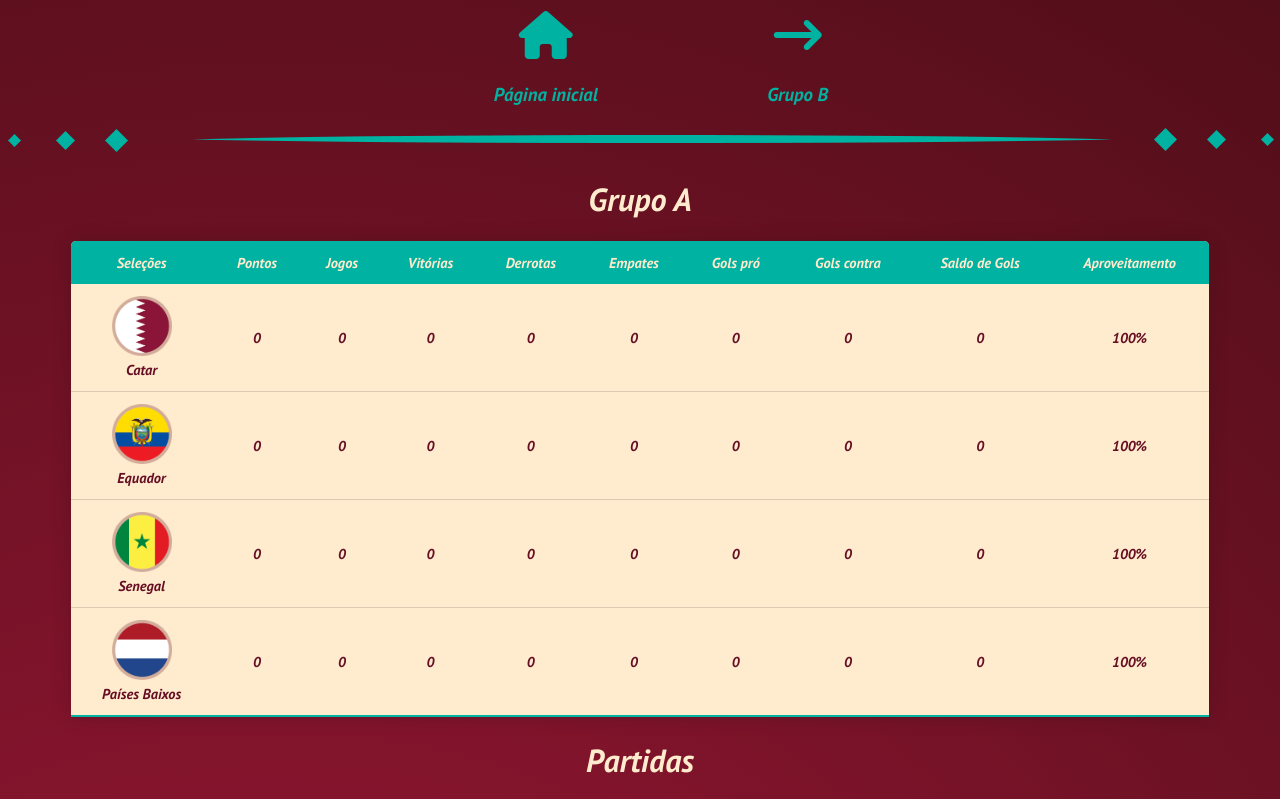
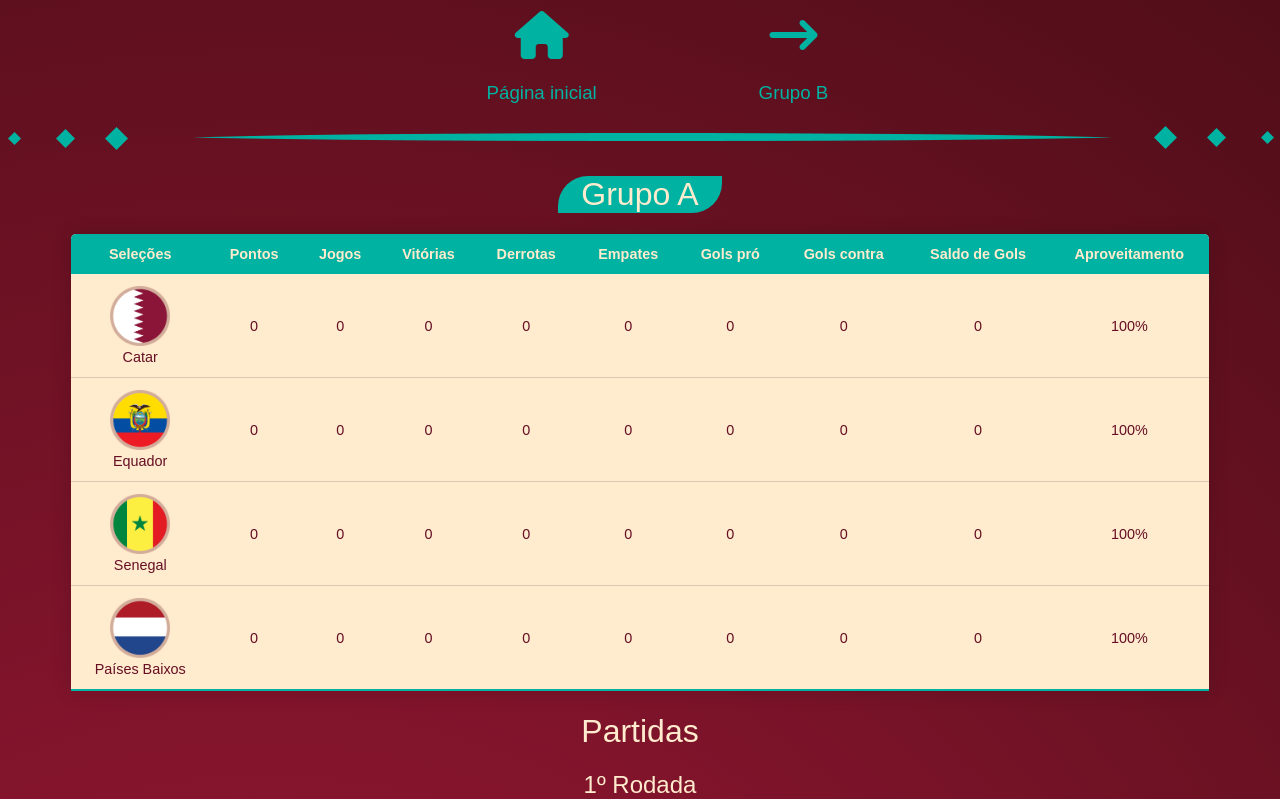
Before and after one commit to LucasAntunesDev/copa-do-mundo-2022, a plain HTML site: page html/Grupo A.html in a window 1280 px wide. Shown: the top 799 px of the page. Drawn offline with Linux system fonts and the light colour scheme; a web font is replaced by a local one.

Commit message:
Alterada a fonte, adicionada a Costa Rica

```diff
--- a/fonte.css
+++ b/fonte.css
@@ -1,16 +1,12 @@
-@import url('https://fonts.googleapis.com/css2?family=PT+Sans:ital,wght@0,400;0,700;1,400;1,700&display=swap');
+@import url('http://fonts.cdnfonts.com/css/qatar2022-arabic');
 *{
-    font-family: 'PT Sans', sans-serif;
+    font-family: 'Qatar2022 Arabic', sans-serif;
     text-align: center;
-    font-style: italic;
-    font-weight: bold ;
+    font-weight: normal ;
 }
-h1{
-    font-weight: bold;
+/*h1{
+    font-weight: 800;
 }
 h2{
     font-weight: bold;
-}
-i{
-    font-weight: bold;
-}
+}*/
--- a/grupos.css
+++ b/grupos.css
@@ -12,3 +12,13 @@ table{
     margin: auto;
     width: 40%;
 }
+
+
+.nome-grupo{
+    background-color: #00b2a1;
+    border-left: 10px;
+    margin-left: 550px;
+    margin-right: 550px;
+    border-top-left-radius: 30px ;
+    border-bottom-right-radius: 30px ;
+}
--- a/html/Grupo A.html
+++ b/html/Grupo A.html
@@ -12,8 +12,8 @@
     <link rel="stylesheet" href="https://cdnjs.cloudflare.com/ajax/libs/font-awesome/6.1.1/css/all.min.css" integrity="sha512-KfkfwYDsLkIlwQp6LFnl8zNdLGxu9YAA1QvwINks4PhcElQSvqcyVLLD9aMhXd13uQjoXtEKNosOWaZqXgel0g==" crossorigin="anonymous" referrerpolicy="no-referrer" />
     <table class="cabeçalho">
         <tr>
-            <td><a href="../Index.html"><i class="fa-solid fa-house fa-3x"></i></a></td>
-            <td><a href="Grupo B.html"><i class="fa-solid fa-arrow-right-long fa-3x"></i></a></td>
+            <td><a href="../Index.html"><i class="fa-solid fa-house fa-3x"></a></td>
+            <td><a href="Grupo B.html"><i class="fa-solid fa-arrow-right-long fa-3x"></a></td>
         </tr>
         <tr>
             <td><h3>
@@ -28,7 +28,7 @@
 <body>
 
     <img src="../imgs/head2.png" alt="">
-    <h1><i>Grupo A</i></h1>
+    <h1 class="nome-grupo">Grupo A</h1>
     <table class="tabela">
         <thead>
             <tr>
@@ -98,7 +98,7 @@
             </tr>
         </tbody>
     </table>
-    <h1><i>Partidas</i></h1>
+    <h1>Partidas</h1>
         <h2>1º Rodada</h2>
             <table class="tabela" >
                 <thead>
```
Also changed, not shown: html/Grupo B.html (+2 -2 lines), html/Grupo C.html (+6 -6 lines), html/Grupo D.html (+2 -2 lines), html/Grupo E.html (+2 -2 lines), html/Grupo F.html (+2 -2 lines), html/Grupo G.html (+5 -5 lines), html/Grupo H.html (+2 -2 lines), Imgs/Grupo E.png, Imgs/IniciarW.svg (deleted), Imgs/Voltar1W.svg (deleted), Imgs/VoltarW.svg (deleted), 1 other file.
